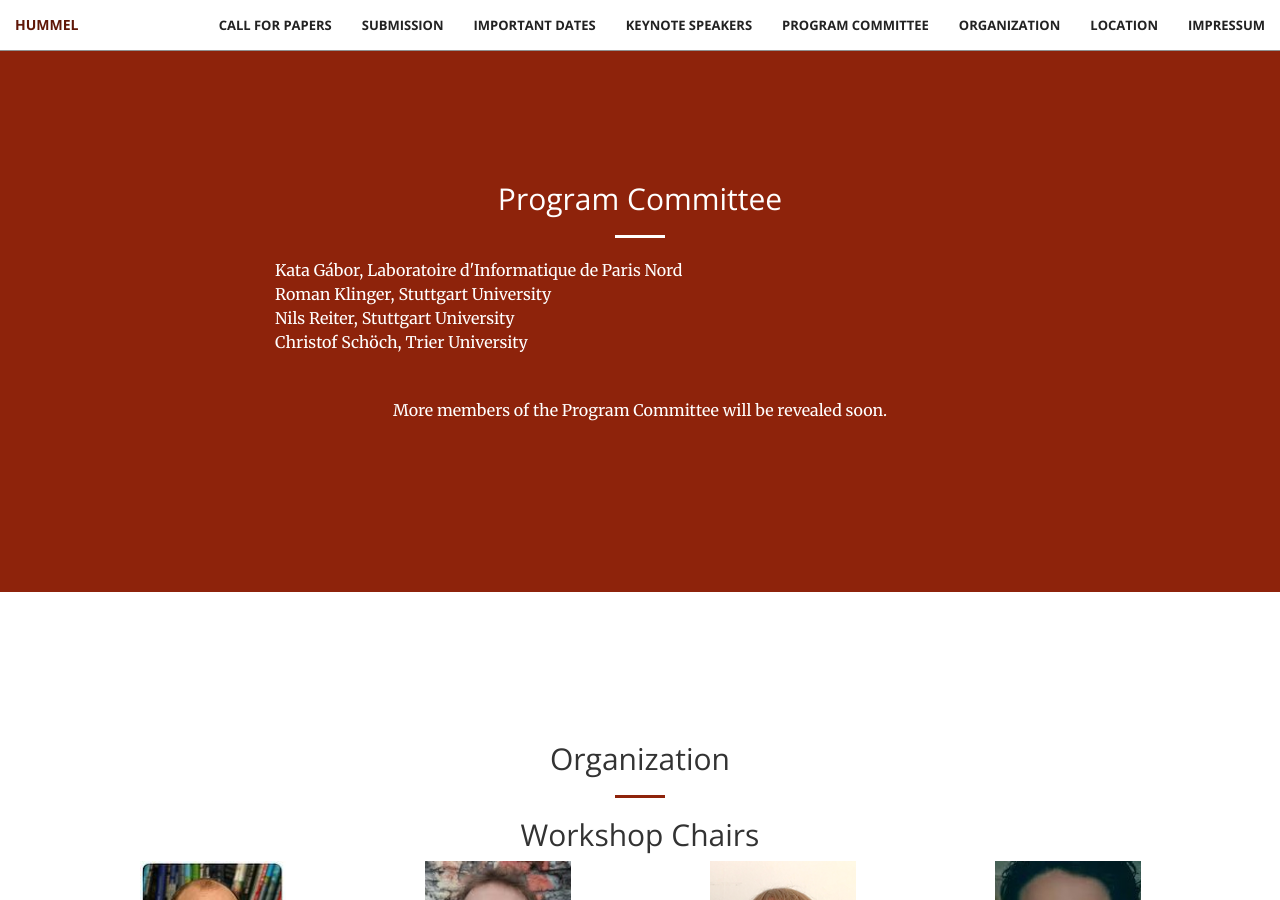
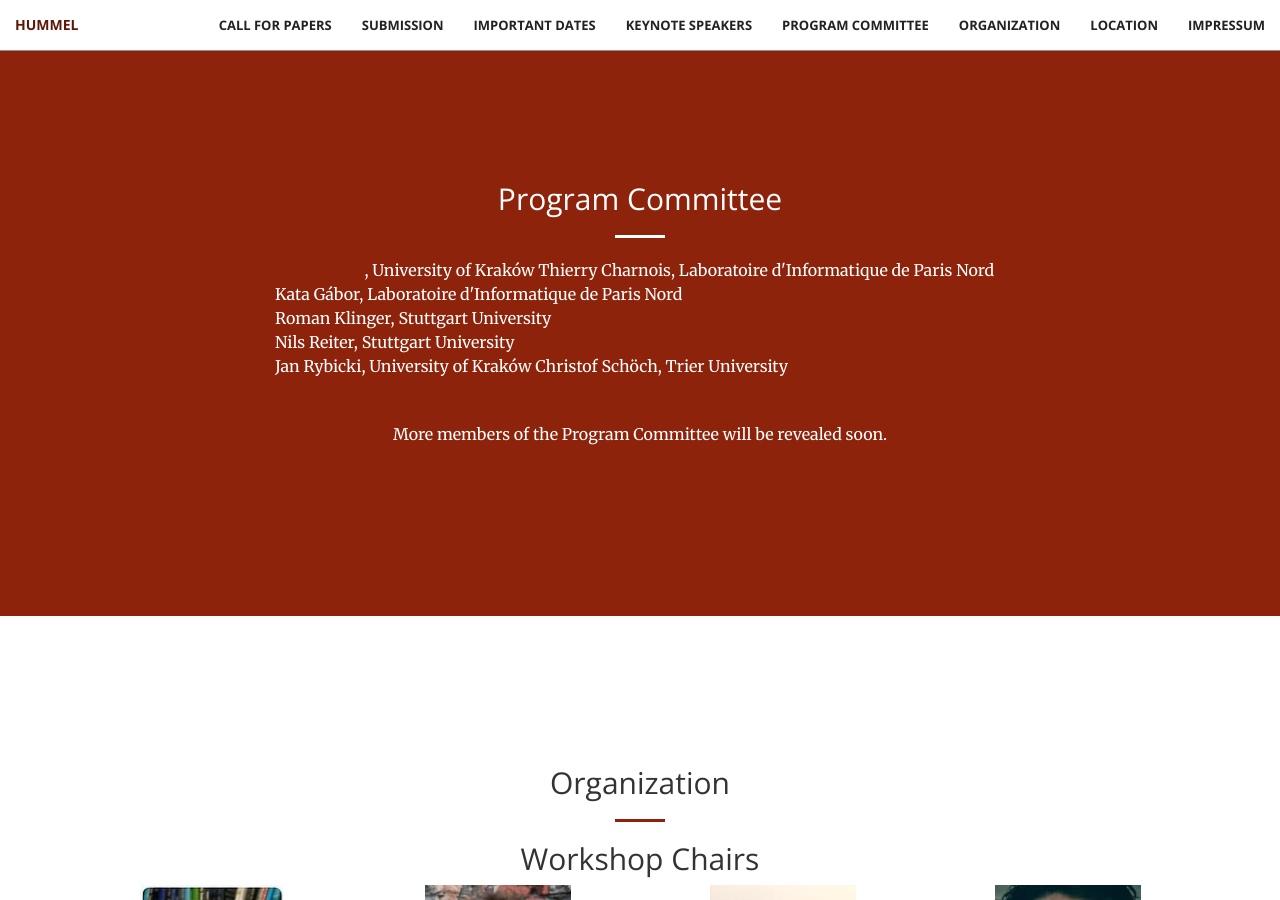
Before and after one commit to cophi-wue/ecml19.hummel.github.io, a Jekyll site: the page built from index.html, in a window 1280 px wide and 900 px high, scrolled down 3814 px. Built offline with Jekyll 4.4.1, drawn with Linux system fonts in a browser that asks for light colours.

Commit message:
Update comitee.html

```diff
--- a/_includes/comitee.html
+++ b/_includes/comitee.html
@@ -8,9 +8,12 @@
 	    <div class="col-lg-8 col-lg-offset-2 text-center">
 		    <div align="justify">
 			    <p>
+		            <a href="http://eadh.org/maciej-eder style="color:white;">Maciej Eder</a>, University of Kraków
+		            <a href="https://lipn.univ-paris13.fr/~charnois/" style="color:white;">Thierry Charnois</a>, Laboratoire d'Informatique de Paris Nord<br/>
 			    <a href="https://lipn.univ-paris13.fr/~gabor/" style="color:white;">Kata Gábor</a>, Laboratoire d'Informatique de Paris Nord<br/>
 			    <a href="https://www.ims.uni-stuttgart.de/institut/mitarbeiter/klingern" style="color:white;">Roman Klinger</a>, Stuttgart University<br/>
 			    <a href="https://www.ims.uni-stuttgart.de/institut/mitarbeiter/reiterns/" style="color:white;">Nils Reiter</a>, Stuttgart University<br/>
+			    <a href="http://eadh.org/jan-rybicki" style="color:white;">Jan Rybicki</a>, University of Kraków
 			    <a href="https://www.uni-trier.de/index.php?id=64027" style="color:white;">Christof Schöch</a>, Trier University<br/><br/>
 			    </p>
 		    </div>
```
